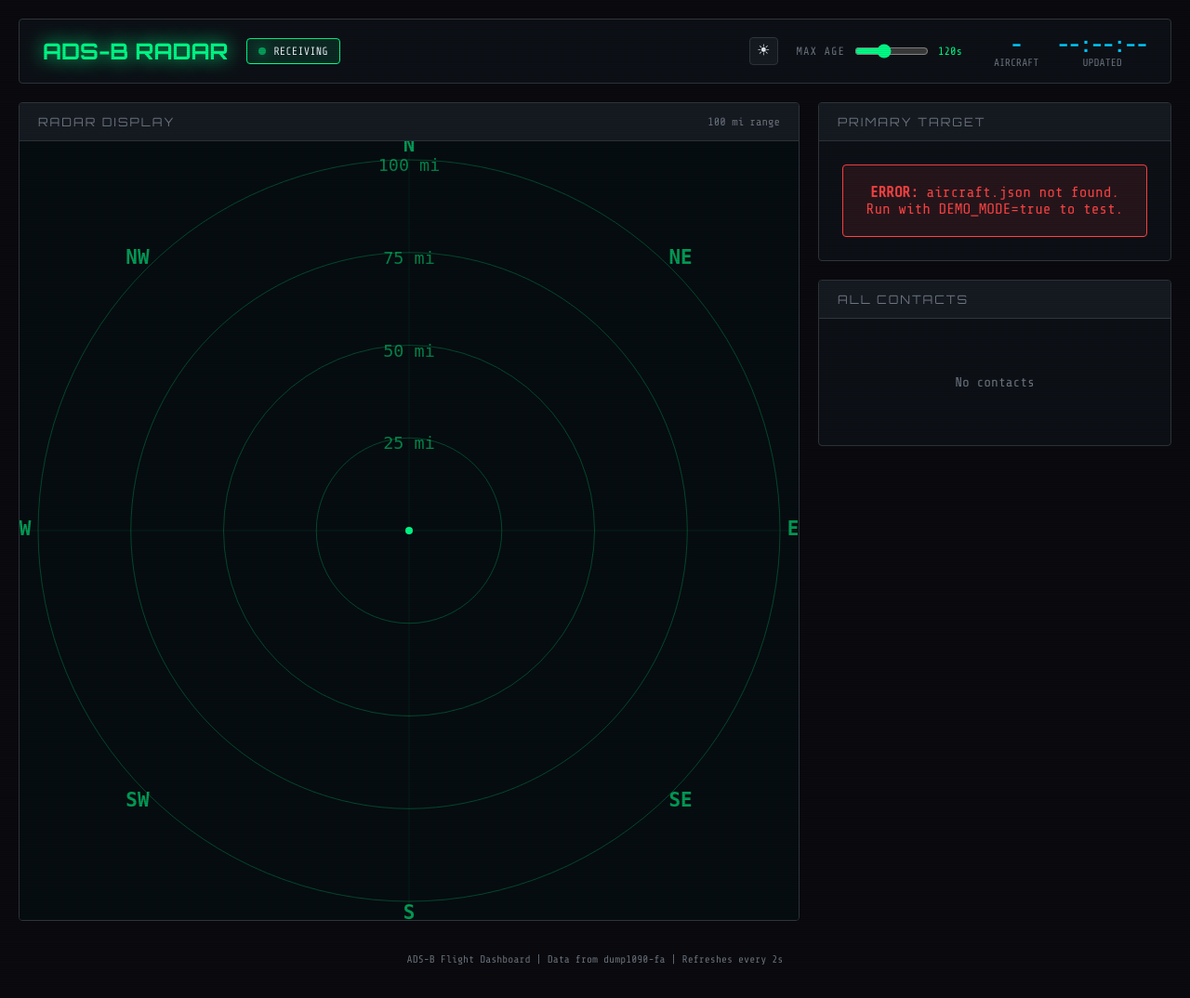
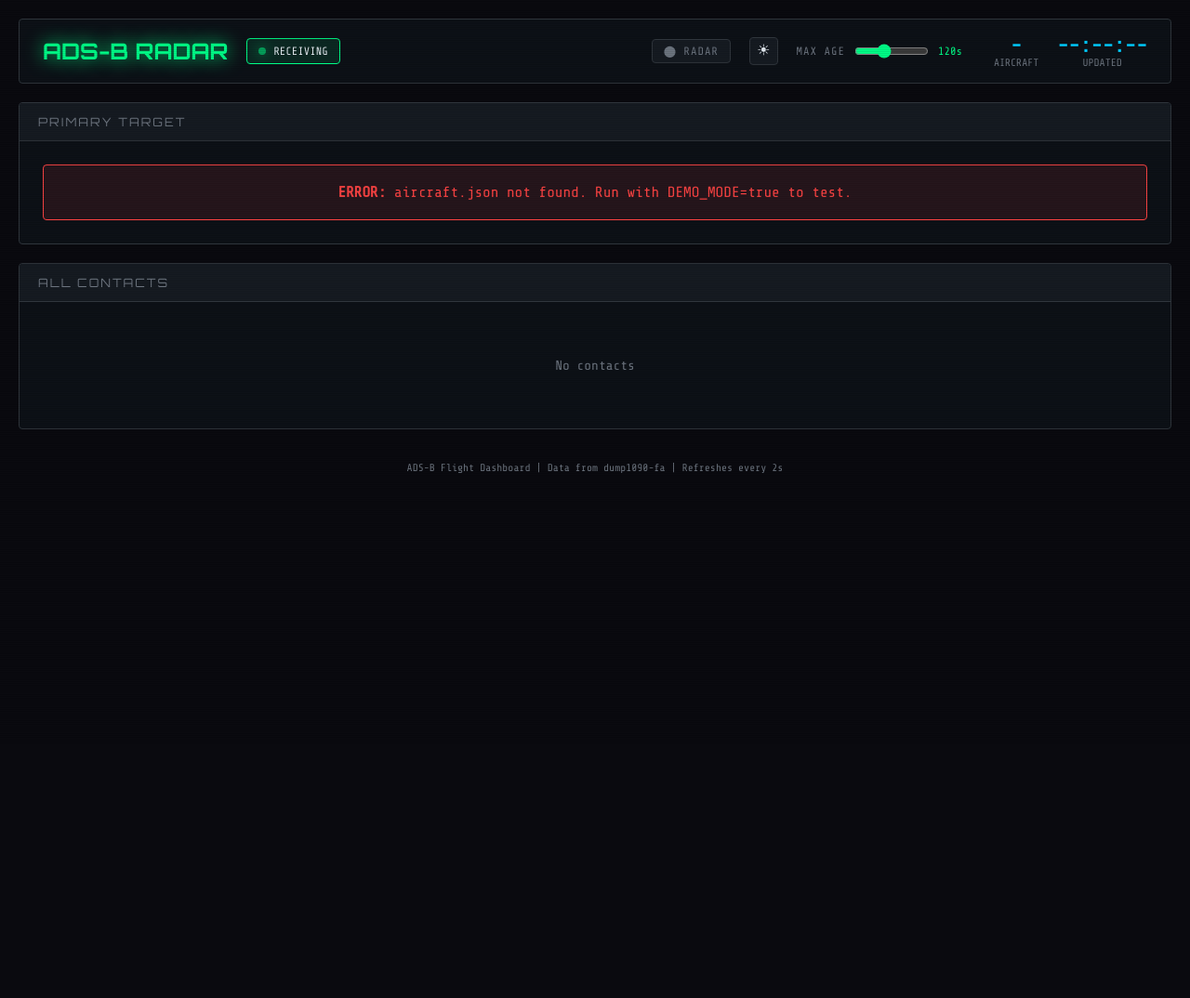
Before and after one commit to Dave781/Custom-Flight-Radar-Dashboard, a Flask app: page / in a window 1280 px wide. Shown: the whole page at 93% size. After the commit the page ends 509 px from the top, so only its background shows below. Run offline with Flask 2, Linux system fonts and the light colour scheme; data that the repository does not hold is empty.

Commit message:
Radar as toggle modal, tighter 50mi range, squawk alerts, auto-dim, classification
- Radar is now a modal overlay (⬤ RADAR button in header), tap to open/close
- Reduced range rings from 100mi to 10/25/50mi for local home antenna
- Emergency squawk alerts (7500/7600/7700) with auto-dismiss
- Auto-dim at night using NOAA solar calculation (no API needed)
- MIL/HEAVY aircraft badges and color coding (gold/cyan)
- Bearing indicator in detail panel and contacts list
- Fixed: Australian military hex range (RAAF only, not all VH- civil)
- Fixed: duplicate .featured-callsign CSS rule merged

Co-Authored-By: Claude Sonnet 4.6 <noreply@anthropic.com>

```diff
--- a/flight_dashboard/templates/index.html
+++ b/flight_dashboard/templates/index.html
@@ -430,18 +430,76 @@
             margin-left: 10px;
         }
 
-        /* Radar Map */
-        .radar-map-panel {
+        /* Radar toggle button */
+        #radar-toggle-btn {
+            font-family: 'Share Tech Mono', monospace;
+            font-size: 0.75rem;
+            letter-spacing: 1px;
+            cursor: pointer;
+            padding: 5px 12px;
+            border-radius: 4px;
+            border: 1px solid var(--border);
+            background: var(--bg-card);
+            color: var(--text-dim);
+            transition: border-color 0.2s, color 0.2s;
+            user-select: none;
+        }
+        #radar-toggle-btn:hover, #radar-toggle-btn.active {
+            border-color: var(--primary);
+            color: var(--primary);
+        }
+
+        /* Radar modal overlay */
+        #radar-modal {
+            display: none;
+            position: fixed;
+            inset: 0;
+            background: rgba(0,0,0,0.75);
+            z-index: 100;
+            align-items: center;
+            justify-content: center;
+        }
+        #radar-modal.visible {
+            display: flex;
+        }
+
+        .radar-modal-box {
             background: var(--bg-panel);
-            border: 1px solid var(--border);
-            border-radius: 4px;
+            border: 1px solid var(--primary);
+            border-radius: 6px;
+            box-shadow: 0 0 40px rgba(0,255,136,0.15);
+            width: min(90vw, 520px);
             overflow: hidden;
         }
+
+        .radar-modal-header {
+            display: flex;
+            align-items: center;
+            justify-content: space-between;
+            padding: 10px 14px;
+            border-bottom: 1px solid var(--border);
+        }
+
+        .radar-modal-title {
+            font-family: 'Orbitron', sans-serif;
+            font-size: 0.8rem;
+            color: var(--primary);
+            letter-spacing: 1px;
+        }
+
+        .radar-close-btn {
+            cursor: pointer;
+            font-size: 1.1rem;
+            color: var(--text-dim);
+            padding: 2px 6px;
+            border-radius: 3px;
+            border: 1px solid transparent;
+        }
+        .radar-close-btn:hover { border-color: var(--border); color: #fff; }
 
         .radar-canvas-wrap {
             position: relative;
             width: 100%;
-            /* height set by JS to keep it square */
         }
 
         #radar-canvas {
@@ -449,26 +507,6 @@
             width: 100%;
             height: 100%;
             cursor: crosshair;
-        }
-
-        /* Top-level layout: radar left, right column (featured + list) */
-        .top-grid {
-            display: grid;
-            grid-template-columns: 1fr 380px;
-            gap: 20px;
-            align-items: start;
-        }
-
-        .right-column {
-            display: flex;
-            flex-direction: column;
-            gap: 20px;
-        }
-
-        @media (max-width: 900px) {
-            .top-grid {
-                grid-template-columns: 1fr;
-            }
         }
 
         /* Bearing in detail panel */
@@ -734,6 +772,7 @@
                 <span id="demo-badge"></span>
             </div>
             <div class="header-right" style="align-items:center;">
+                <button id="radar-toggle-btn" title="Toggle radar display">⬤ RADAR</button>
                 <!-- Feature 2: Day/Night indicator & manual override -->
                 <span id="daynight-toggle" title="Click to override day/night mode">&#9728;</span>
 
@@ -753,20 +792,20 @@
             </div>
         </header>
 
-        <div class="top-grid">
-            <!-- Left: Radar Map -->
-            <div class="radar-map-panel">
-                <div class="panel-header">
-                    <span class="panel-title">Radar Display</span>
-                    <span id="radar-range-label" style="color: var(--text-dim); font-size: 0.75rem;">100 mi range</span>
+        <!-- Radar modal overlay -->
+        <div id="radar-modal">
+            <div class="radar-modal-box">
+                <div class="radar-modal-header">
+                    <span class="radar-modal-title">RADAR DISPLAY — 50 mi</span>
+                    <span class="radar-close-btn" id="radar-close-btn" title="Close">✕</span>
                 </div>
                 <div class="radar-canvas-wrap" id="radar-canvas-wrap">
                     <canvas id="radar-canvas"></canvas>
                 </div>
             </div>
-
-            <!-- Right: Featured + List -->
-            <div class="right-column">
+        </div>
+
+        <!-- Main layout: full-width featured + list -->
         <div class="featured-panel" id="featured-panel">
             <div class="panel-header">
                 <span class="panel-title">Primary Target</span>
@@ -780,15 +819,13 @@
             </div>
         </div>
 
-                <div class="aircraft-list-panel">
+        <div class="aircraft-list-panel" style="margin-top:20px;">
             <div class="panel-header">
                 <span class="panel-title">All Contacts</span>
             </div>
             <div class="aircraft-list" id="aircraft-list">
                 <div class="no-data">
                     <div class="no-data-text">No contacts</div>
-                        </div>
-                    </div>
                 </div>
             </div>
         </div>
@@ -1016,8 +1053,8 @@
         const HOME_LON = 0.0;
 
         // ── Radar Map ─────────────────────────────────────────────────────────
-        const RANGE_RINGS_MI = [25, 50, 75, 100];
-        const MAX_RANGE_MI = 100;
+        const RANGE_RINGS_MI = [10, 25, 50];
+        const MAX_RANGE_MI = 50;
         // Miles per degree latitude (constant); miles per degree longitude varies
         const MI_PER_DEG_LAT = 69.0;
 
@@ -1199,14 +1236,38 @@
             const canvas = document.getElementById('radar-canvas');
             if (!canvas) return;
 
-            // Resize canvas height to match width (square)
+            // Resize canvas to square when modal is visible
             function resizeCanvas() {
                 const wrap = document.getElementById('radar-canvas-wrap');
                 wrap.style.height = wrap.clientWidth + 'px';
                 drawRadar();
             }
             window.addEventListener('resize', resizeCanvas);
-            resizeCanvas();
+
+            // Modal toggle
+            const modal = document.getElementById('radar-modal');
+            const toggleBtn = document.getElementById('radar-toggle-btn');
+            const closeBtn = document.getElementById('radar-close-btn');
+
+            function openRadar() {
+                modal.classList.add('visible');
+                toggleBtn.classList.add('active');
+                // Slight delay so the modal has rendered before sizing canvas
+                setTimeout(resizeCanvas, 30);
+            }
+            function closeRadar() {
+                modal.classList.remove('visible');
+                toggleBtn.classList.remove('active');
+            }
+
+            toggleBtn.addEventListener('click', () => {
+                modal.classList.contains('visible') ? closeRadar() : openRadar();
+            });
+            closeBtn.addEventListener('click', closeRadar);
+            // Tap outside the box to close
+            modal.addEventListener('click', e => {
+                if (e.target === modal) closeRadar();
+            });
 
             // Click / tap to select aircraft
             canvas.addEventListener('click', function(e) {
```
Lines whose indentation alone changed are shown as unchanged.
